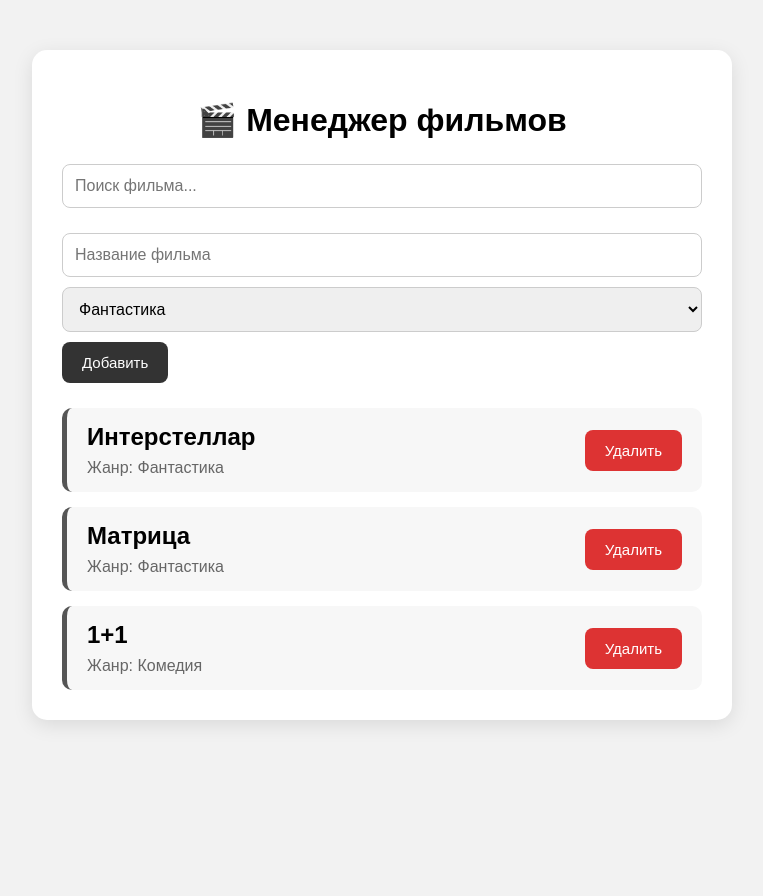
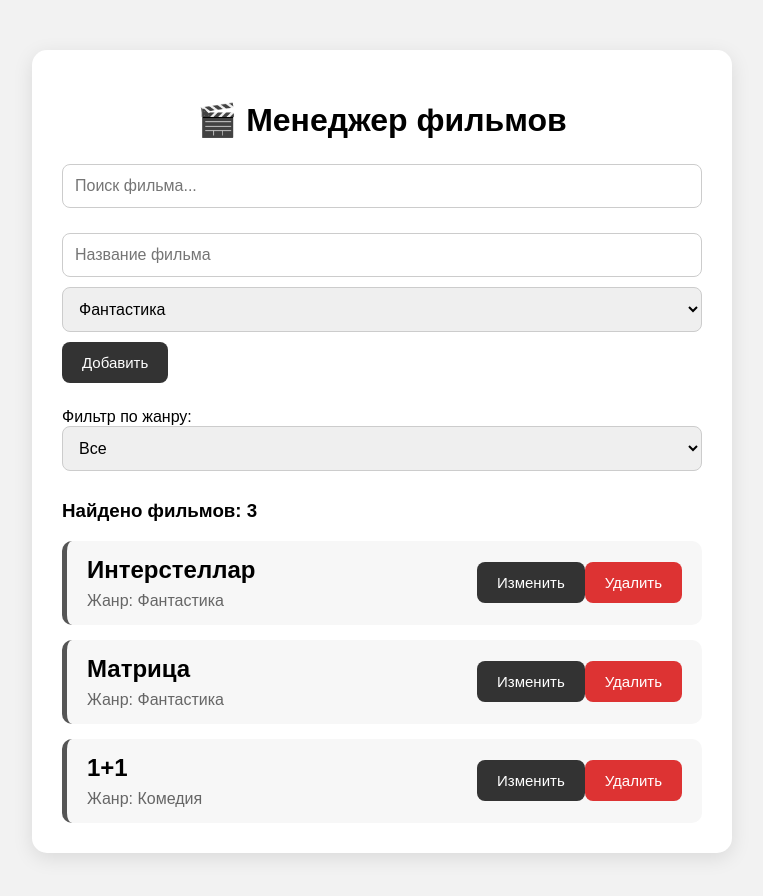
Before and after one commit to zhanaryszhumabay09-creator/django_homework, a React (Vite) app: page / in a window 1280 px wide. Shown: the top 896 px of the page, without its empty margins (258-1021 px from the left). Before the commit the page ends 800 px from the top, so only its background shows below. Built offline with nearby package versions, Linux system fonts and the light colour scheme.

Commit message:
Add movie editing and filters

```diff
--- a/src/App.jsx
+++ b/src/App.jsx
@@ -24,6 +24,15 @@ function App() {
   const [title, setTitle] = useState("");
   const [genre, setGenre] = useState("Фантастика");
 
+  // Фильтр по жанру
+  const [filterGenre, setFilterGenre] = useState("Все");
+
+  // Редактирование
+  const [editingId, setEditingId] = useState(null);
+  const [editTitle, setEditTitle] = useState("");
+  const [editGenre, setEditGenre] = useState("");
+
+  // Добавление фильма
   const addMovie = () => {
     if (title.trim() === "") {
       return;
@@ -41,13 +50,46 @@ function App() {
     setGenre("Фантастика");
   };
 
+  // Удаление фильма
   const deleteMovie = (id) => {
     setMovies(movies.filter((movie) => movie.id !== id));
   };
 
-  const filteredMovies = movies.filter((movie) =>
-    movie.title.toLowerCase().includes(search.toLowerCase())
+  // Начать редактирование
+  const startEdit = (movie) => {
+    setEditingId(movie.id);
+    setEditTitle(movie.title);
+    setEditGenre(movie.genre);
+  };
+
+  // Сохранить изменения
+  const saveEdit = (id) => {
+    setMovies(
+      movies.map((movie) =>
+        movie.id === id
+          ? {
+              ...movie,
+              title: editTitle,
+              genre: editGenre,
+            }
+          : movie
+      )
     );
+
+    setEditingId(null);
+  };
+
+  // Поиск + фильтр по жанру
+  const filteredMovies = movies.filter((movie) => {
+    const matchesSearch = movie.title
+      .toLowerCase()
+      .includes(search.toLowerCase());
+
+    const matchesGenre =
+      filterGenre === "Все" || movie.genre === filterGenre;
+
+    return matchesSearch && matchesGenre;
+  });
 
   return (
     <div className="app">
@@ -61,7 +103,7 @@ function App() {
         onChange={(e) => setSearch(e.target.value)}
       />
 
-      {/* Добавление фильма */}
+      {/* Добавление */}
       <div className="add-movie">
         <input
           type="text"
@@ -78,21 +120,68 @@ function App() {
           <option value="Комедия">Комедия</option>
           <option value="Боевик">Боевик</option>
           <option value="Драма">Драма</option>
-          <option value="Ужасы">Ужасы</option>
         </select>
 
         <button onClick={addMovie}>Добавить</button>
       </div>
+
+      {/* Фильтр */}
+      <div className="filter">
+        <label>Фильтр по жанру: </label>
+
+        <select
+          value={filterGenre}
+          onChange={(e) => setFilterGenre(e.target.value)}
+        >
+          <option value="Все">Все</option>
+          <option value="Фантастика">Фантастика</option>
+          <option value="Комедия">Комедия</option>
+          <option value="Боевик">Боевик</option>
+          <option value="Драма">Драма</option>
+        </select>
+      </div>
+
+      {/* Количество найденных */}
+      <h3>Найдено фильмов: {filteredMovies.length}</h3>
 
       {/* Список фильмов */}
       <div className="movies">
         {filteredMovies.length > 0 ? (
           filteredMovies.map((movie) => (
             <div className="movie-card" key={movie.id}>
+              {editingId === movie.id ? (
+                <>
+                  <input
+                    type="text"
+                    value={editTitle}
+                    onChange={(e) => setEditTitle(e.target.value)}
+                  />
+
+                  <select
+                    value={editGenre}
+                    onChange={(e) => setEditGenre(e.target.value)}
+                  >
+                    <option value="Фантастика">Фантастика</option>
+                    <option value="Комедия">Комедия</option>
+                    <option value="Боевик">Боевик</option>
+                    <option value="Драма">Драма</option>
+                  </select>
+
+                  <button onClick={() => saveEdit(movie.id)}>
+                    Сохранить
+                  </button>
+                </>
+              ) : (
+                <>
                   <div>
                     <h2>{movie.title}</h2>
                     <p>Жанр: {movie.genre}</p>
                   </div>
+
+                  <div className="buttons">
+                    <button onClick={() => startEdit(movie)}>
+                      Изменить
+                    </button>
 
                     <button
                       className="delete-button"
@@ -101,9 +190,12 @@ function App() {
                       Удалить
                     </button>
                   </div>
+                </>
+              )}
+            </div>
           ))
         ) : (
-          <p className="not-found">Фильм не найден</p>
+          <p className="empty">Список фильмов пуст</p>
         )}
       </div>
     </div>
```
Lines whose indentation alone changed are shown as unchanged.
